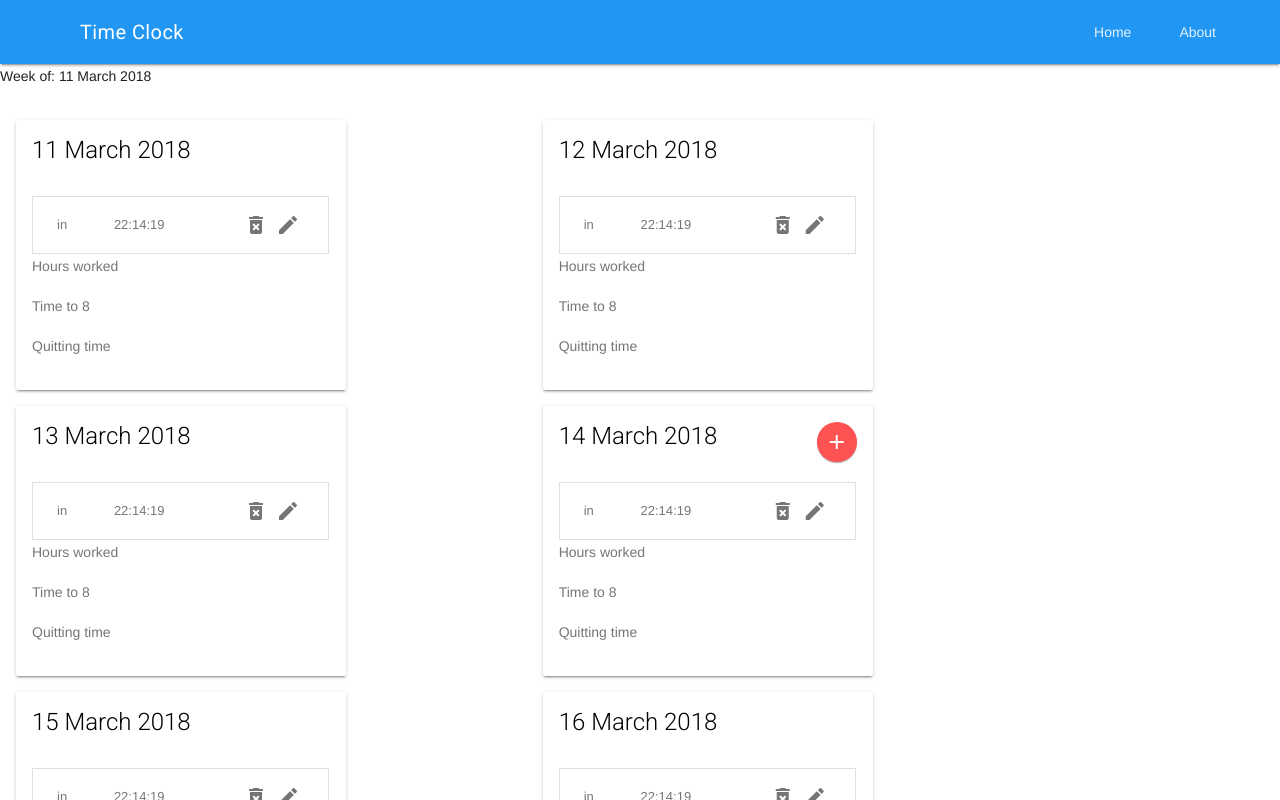
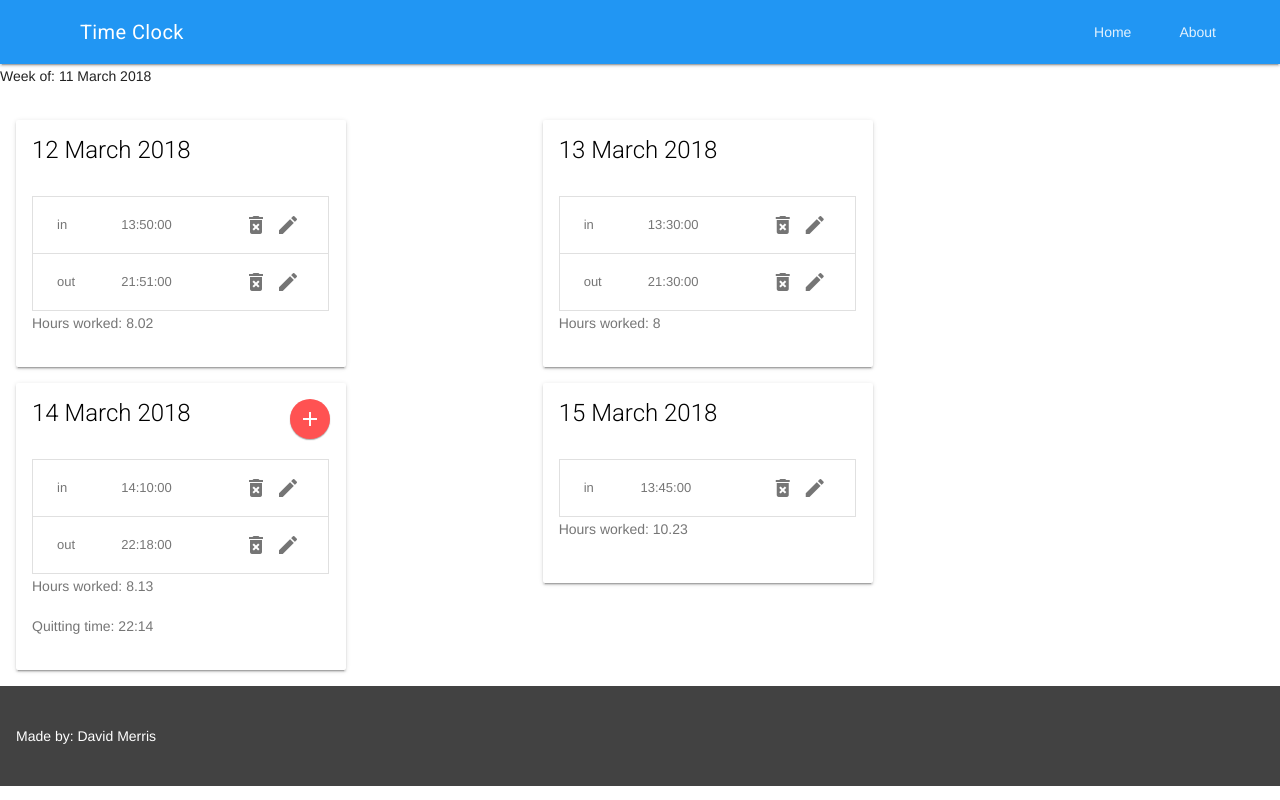
Before and after one commit to MooseTheory/fuzzy-computing-machine, a Vue app: page /#/ in a window 1280 px wide. Shown: the top 800 px of the page. Built offline with nearby package versions, Linux system fonts and the light colour scheme.

Commit message:
Minor Updates To Something

```diff
--- /dev/null
+++ b/src/store/data.js
@@ -0,0 +1,32 @@
+export default {
+  punches: [
+    {
+      punchType: "in",
+      punchTime: "2018-03-12T09:50:00-04:00"
+    },
+    {
+      punchType: "out",
+      punchTime: "2018-03-12T17:51:00-04:00"
+    },
+    {
+      punchType: "in",
+      punchTime: "2018-03-13T09:30:00-04:00"
+    },
+    {
+      punchType: "out",
+      punchTime: "2018-03-13T17:30:00-04:00"
+    },
+    {
+      punchType: "in",
+      punchTime: "2018-03-14T10:10:00-04:00"
+    },
+    {
+      punchType: "out",
+      punchTime: "2018-03-14T18:18:00-04:00"
+    },
+    {
+      punchType: "in",
+      punchTime: "2018-03-15T09:45:00-04:00"
+    }
+  ]
+};
--- a/src/views/DisplayDate.vue
+++ b/src/views/DisplayDate.vue
@@ -17,9 +17,9 @@
           </punch>
         </tbody>
       </table>
-      <p>Hours worked</p>
-      <p>Time to 8</p>
-      <p>Quitting time</p>
+      <p>Hours worked: {{ hoursWorked }}</p>
+      <p v-if="timeToEight != 0">Time to 8 hours: {{ timeToEight }}</p>
+      <p v-if="isToday">Quitting time: {{ quittingTime }}</p>
     </div>
     <div class="mdl-card__menu" v-if="isToday">
       <button class="mdl-button
@@ -35,9 +35,16 @@
 </template>
 
 <script>
-import { format, isSameDay } from "date-fns";
+import {
+  differenceInMinutes,
+  format,
+  isSameDay,
+  endOfDay,
+  addHours
+} from "date-fns";
 
 import Punch from "@/views/Punch";
+import data from "@/store/data.js";
 
 export default {
   name: "DisplayDate",
@@ -46,14 +53,18 @@ export default {
   },
   props: ["date"],
   data: function() {
+    var me = this;
     return {
-      punches: [
-        {
-          punchTime: new Date(),
-          punchType: "in"
-        }
-      ]
+      punches: data.punches.filter(function(value) {
+        return isSameDay(me.date, value.punchTime);
+      })
     };
+  },
+  methods: {
+    precisionRound(number, precision) {
+      var factor = Math.pow(10, precision);
+      return Math.round(number * factor) / factor;
+    }
   },
   computed: {
     formattedDate() {
@@ -61,6 +72,46 @@ export default {
     },
     isToday() {
       return isSameDay(this.date, new Date());
+    },
+    hoursWorked() {
+      var previousPunch = this.punches[0];
+      var totalMinutes = 0;
+      this.punches.slice(1).forEach(function(currentPunch) {
+        if (previousPunch.punchType === "in") {
+          if (currentPunch.punchType === "out") {
+            totalMinutes += differenceInMinutes(
+              currentPunch.punchTime,
+              previousPunch.punchTime
+            );
+            previousPunch = currentPunch;
+          }
+        } else {
+          previousPunch = currentPunch;
+        }
+      });
+      if (previousPunch.punchType === "in") {
+        if (isSameDay(new Date(), this.date)) {
+          totalMinutes += differenceInMinutes(
+            new Date(),
+            previousPunch.punchTime
+          );
+        } else {
+          totalMinutes += differenceInMinutes(
+            endOfDay(this.date),
+            previousPunch.punchTime
+          );
+        }
+      }
+      return this.precisionRound(totalMinutes / 60, 2);
+    },
+    timeToEight() {
+      var remaining = 8 - this.hoursWorked;
+      return remaining > 0 ? remaining : 0;
+    },
+    quittingTime() {
+      var now = new Date();
+      var quittingTime = addHours(now, this.timeToEight);
+      return format(quittingTime, "HH:mm");
     }
   }
 };
```
